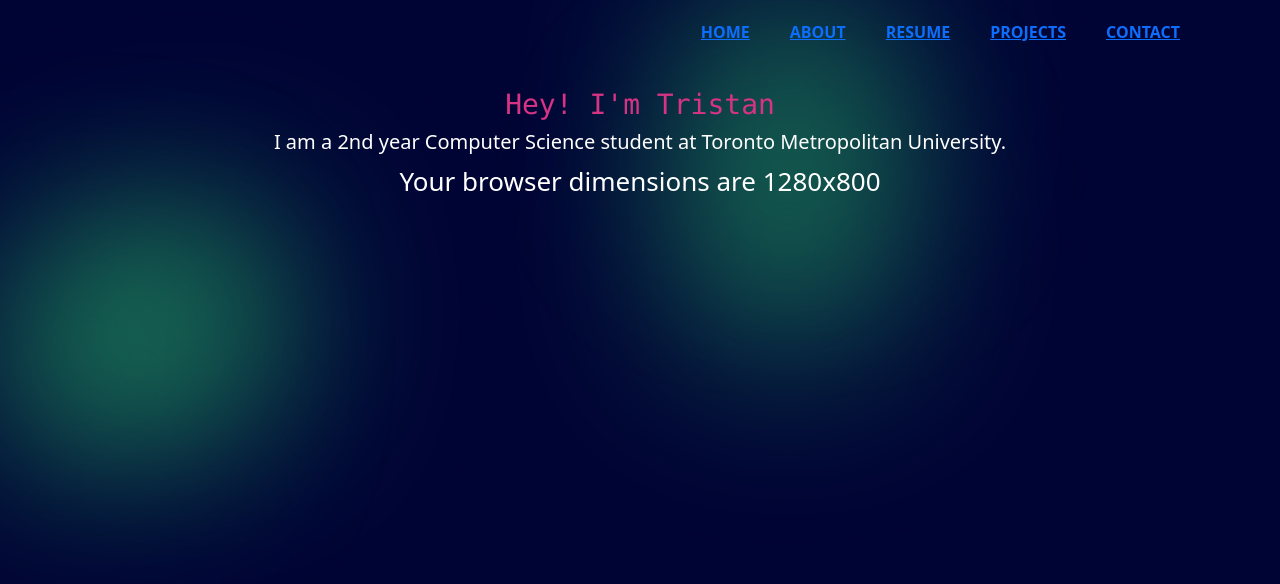
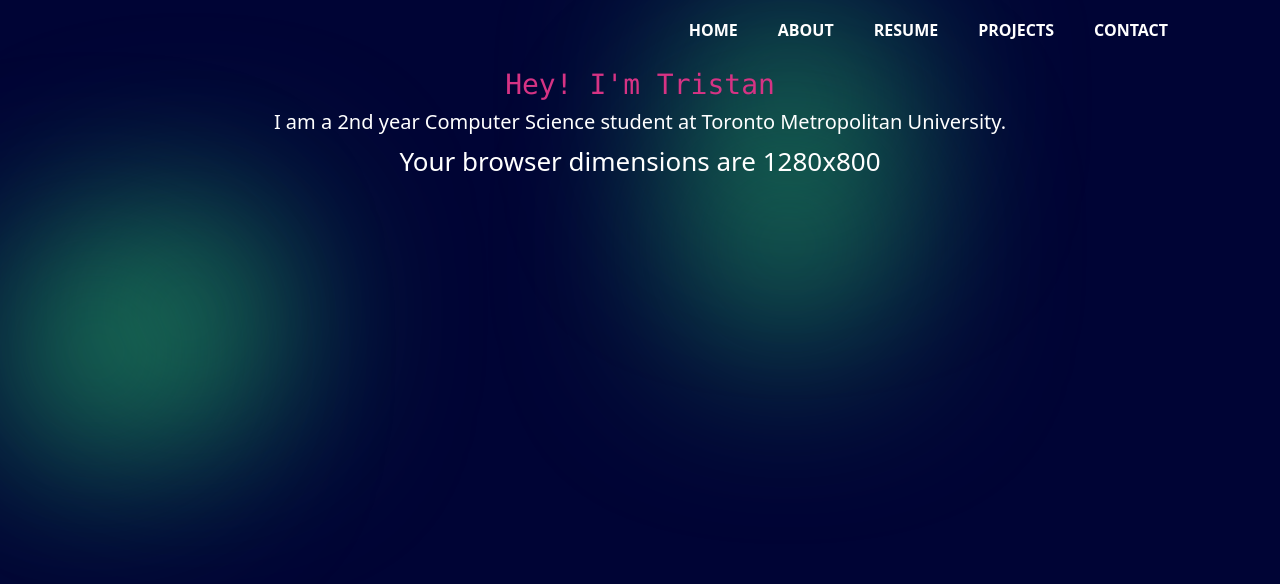
Before and after one commit to Tristanv0/Tristanv0.github.io, a React (Create React App) app in the folder portfolio-website/: page / in a window 1280 px wide. Shown: the top 584 px of the page. Built offline with nearby package versions, Linux system fonts and the light colour scheme.

Commit message:
Added responsiveness

```diff
--- a/portfolio-website/src/App.js
+++ b/portfolio-website/src/App.js
@@ -1,7 +1,7 @@
 import React, { useState } from 'react';
 import './App.css';
 import Background from './components/background/Background';
-import Navbar from './components/navbar/Navbar';
+import NavbarNav from './components/navbar/Navbar';
 import About from './components/about/AboutPage';
 import Home from './components/home/Home';
 import Contact from './components/contact/Contact';
@@ -109,7 +109,7 @@ function App() {
   return (
     <div className="App">
       <Background className="App-background">
-        <Navbar
+        <NavbarNav
           onHomeClick={handleHomeClick}
           onResumeClick={handleResumeClick}
           onAboutClick={handleAboutClick}
--- a/portfolio-website/src/components/contact/Contact.css
+++ b/portfolio-website/src/components/contact/Contact.css
@@ -7,24 +7,24 @@
     margin: 4%;
 }
 
-.container-title {
+.title {
     text-align: center;
     border: 2px solid white;
     padding: 20px;
     border-radius: 15px;
-    max-width: 80%;
-    width: 20%;
+    max-width: 350px!important;
     margin-bottom: 20px;
     display: block;
 }
 
 .container-form {
-    text-align: left;
+    text-align: center!important;
     border: 2px solid white;
     padding: 20px;
     border-radius: 15px;
-    max-width: 80%;
-    width: 60%;
+    min-width: 400px!important;
+    max-width: 1000px!important;
+    width: 100%;
     margin-bottom: 20px;
     display: block;
 }
@@ -39,9 +39,11 @@
 label {
     font-size: 1rem;
     margin-bottom: 5px;
+    padding-right: 5px;
+    padding-left: 5px;
 }
 
-input,
+
 textarea {
     width: 100%;
     max-width: 100%;
@@ -53,18 +55,29 @@ textarea {
     background-color: transparent;
     box-sizing: border-box;
 }
+input {
+    width: 40%;
+    max-width: 100%;
+    padding: 10px;
+    margin-bottom: 15px;
+    border: 1px solid #ddd;
+    border-radius: 5px;
+    color: white;
+    background-color: transparent;
+    box-sizing: border-box;
+}
 
 #message {
-    height: 15vh;
+    height: 20vh;
     max-height: 30vh;
 }
 
 button {
     background-color: transparent;
-    color: white;
+    color: white!important;
     padding: 10px 15px;
     border: 1px solid white;
-    border-radius: 5px;
+    border-radius: 5px!important;
     cursor: pointer;
     transition: color 0.5s ease, background-color 0.5s ease;
 }
--- a/portfolio-website/src/components/contact/Contact.js
+++ b/portfolio-website/src/components/contact/Contact.js
@@ -1,5 +1,6 @@
 import React, { useState } from 'react';
 import './Contact.css';
+import Container from 'react-bootstrap/Container';
 
 const Contact = () => {
     const [formData, setFormData] = useState({
@@ -25,12 +26,12 @@ const Contact = () => {
     return (
         <div className="ContactPage">
 
-                <div className="container-title">
-                    <p className="contact-title">Contact Me</p>
-                </div>
-                <div className="container-form">
+                <Container className="title">
+                    <p className="contact-title">Contact Me!</p>
+                </Container>
+                <Container className="container-form">
                     <form onSubmit={handleSubmit}>
-                        <label htmlFor="name">Name:</label>
+                        <label className="userid" htmlFor="name">Name:</label>
                         <input
                             type="text"
                             id="name"
@@ -39,8 +40,9 @@ const Contact = () => {
                             onChange={handleChange}
                             required
                         />
-
-                        <label htmlFor="email">Email:</label>
+                        <br></br>
+                        <br></br>
+                        <label className="userid" htmlFor="email">Email:</label>
                         <input
                             type="email"
                             id="email"
@@ -49,7 +51,8 @@ const Contact = () => {
                             onChange={handleChange}
                             required
                         />
-
+                        <br></br>
+                        <br></br>
                         <label htmlFor="message">Message:</label>
                         <textarea
                             id="message"
@@ -61,7 +64,7 @@ const Contact = () => {
 
                         <button type="submit">Submit</button>
                     </form>
-                </div>
+                </Container>
 
         </div>
     );
--- a/portfolio-website/src/components/navbar/Navbar.css
+++ b/portfolio-website/src/components/navbar/Navbar.css
@@ -1,29 +1,20 @@
-nav {
-    display: flex;
-    justify-content: flex-end;
-    position: relative;
-    background-color: transparent;
-    padding: 20px;
+.ml-auto {
+    margin-left: auto!important;
 }
 
-ul {
-    list-style-type: none;
-    display: flex;
-    padding-right: 40px;
+.animation {
+    font-weight: bold!important;
+    text-transform: uppercase;
+    background-color: transparent;
+    border: none;
+    cursor: pointer;
+    display: inline;
+    margin: 0;
+    padding: 10px!important;
+    padding-right: 30px!important;
 }
 
-li {
-    margin-right: 40px;
-}
-
-a {
-    color: white;
-    text-decoration: none;
-    font-weight: bold;
-    text-transform: uppercase;
-}
-
-a:after {
+.animation:after {
     content: '';
     display: block;
     border-bottom: 3px solid white;
@@ -31,10 +22,19 @@ a:after {
     transition: transform 250ms ease-in-out;
 }
 
-a:hover:after {
+.animation:hover:after {
     transform: scaleX(1);
 }
 
-a:after {
+.animation:after {
     transform-origin: 0% 50%;
 }
+button {
+    float: right;
+    background-color: transparent!important;
+    color: transparent!important;
+}
+button:hover {
+    background-color: transparent!important;
+    color: transparent!important;
+}
--- a/portfolio-website/src/components/navbar/Navbar.js
+++ b/portfolio-website/src/components/navbar/Navbar.js
@@ -1,18 +1,26 @@
 import React from 'react';
 import './Navbar.css';
+import Container from 'react-bootstrap/Container';
+import Nav from 'react-bootstrap/Nav';
+import Navbar from 'react-bootstrap/Navbar';
 
-const Navbar = ({ onHomeClick, onResumeClick, onAboutClick, onProjectsClick, onContactClick }) => {
-    return (
-        <nav>
-            <ul>
-                <li><a href='/' onClick={onHomeClick}>Home</a></li>
-                <li><a href='/about' onClick={onAboutClick}>About</a></li>
-                <li><a href='/resume' onClick={onResumeClick}>Resume</a></li>
-                <li><a href='/projects' onClick={onProjectsClick}>Projects</a></li>
-                <li><a href='/contact' onClick={onContactClick}>Contact</a></li>
-            </ul>
-        </nav>
-    );
+const NavbarNav = ({ onHomeClick, onResumeClick, onAboutClick, onProjectsClick, onContactClick }) => {
+  return (
+    <Navbar bg="dark" variant="dark" expand="lg" className="navbar bg-transparent">
+      <Container>
+        <Navbar.Toggle aria-controls="basic-navbar-nav" className="fs-3 border-0 shadow-0 ml-auto"/>
+        <Navbar.Collapse id="basic-navbar-nav" className="justify-content-end">
+          <Nav>
+            <Nav.Link className="animation text-white" href="#home" onClick={onHomeClick}>Home</Nav.Link>
+            <Nav.Link className="animation text-white" href="#about" onClick={onAboutClick}>About</Nav.Link>
+            <Nav.Link className="animation text-white" href="#resume" onClick={onResumeClick}>Resume</Nav.Link>
+            <Nav.Link className="animation text-white" href="#projects" onClick={onProjectsClick}>Projects</Nav.Link>
+            <Nav.Link className="animation text-white" href="#contact" onClick={onContactClick}>Contact</Nav.Link>
+          </Nav>
+        </Navbar.Collapse>
+      </Container>
+    </Navbar>
+  );
 };
 
-export default Navbar;
+export default NavbarNav;
```
